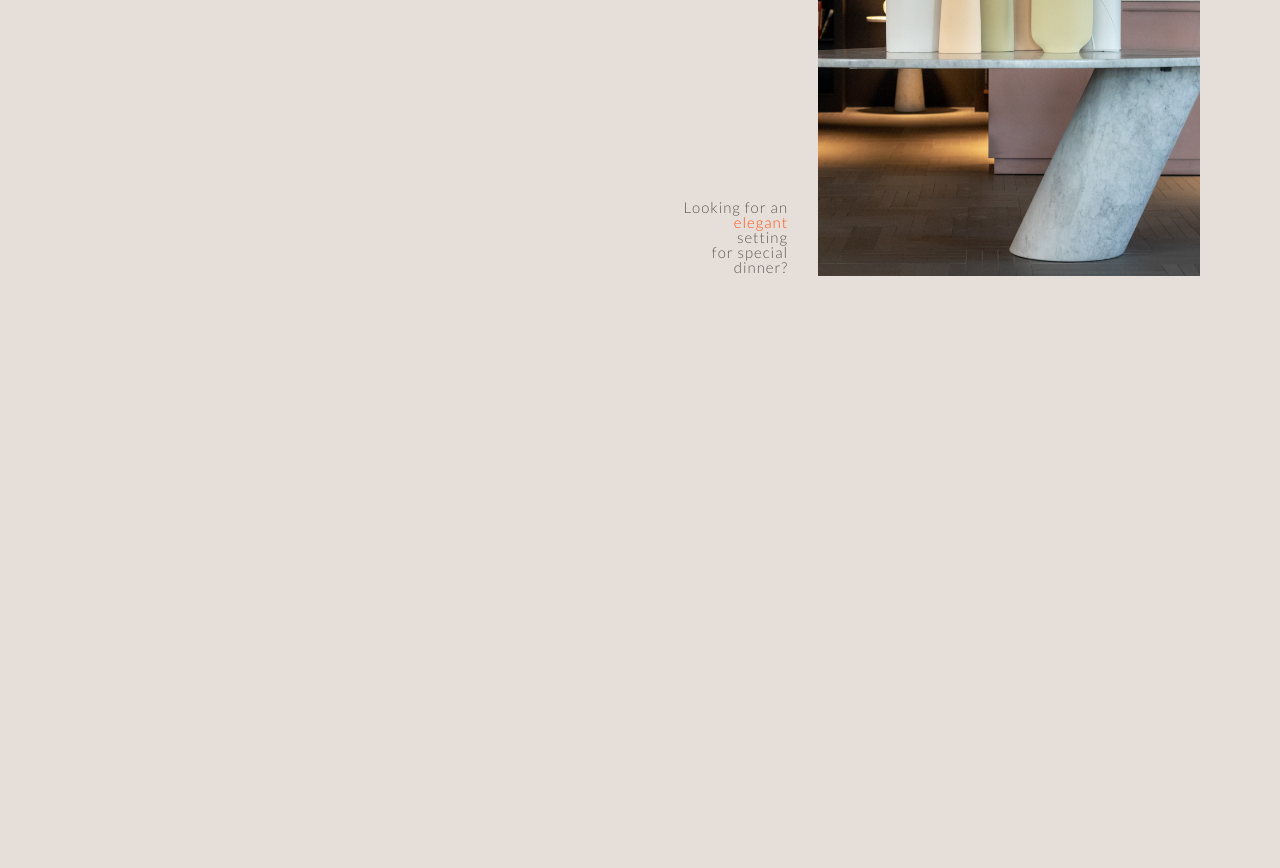
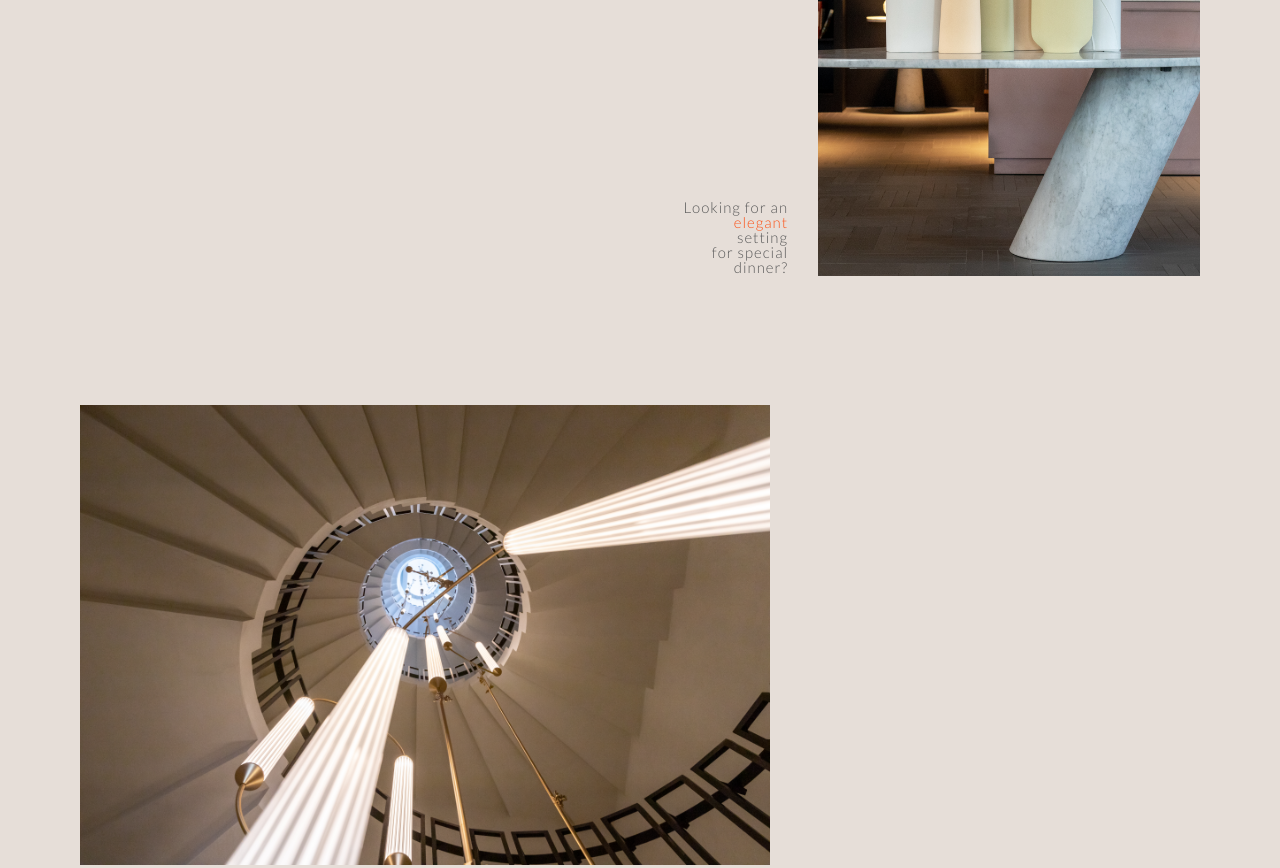
Before and after one commit to Maka-G/2-Final-Project-UniLab, a plain HTML site: page index.html in a window 1280 px wide. Shown: the part 1837-2705 px from the top of the page. Before the commit the page ends 2113 px from the top, so only its background shows below. Drawn offline with Linux system fonts and the light colour scheme.

Commit message:
add section 4

```diff
--- a/css/style.css
+++ b/css/style.css
@@ -47,7 +47,7 @@ li a{
 	width: 60%;
 	transition: width .3s;
 }
-/*Section1*/
+/*Section 1 */
 .scroll{
 	position: fixed;
 	left: 80px;
@@ -85,7 +85,7 @@ span{
 	text-align: right;
 }
 
-/* section 2*/
+/* section 2 */
 .texture1{
 	float: left;
 	margin-left: 80px;
@@ -119,7 +119,7 @@ span{
 	text-align: right;
 }
 
-/*section3 */
+/*section 3 */
 .d-s3{
 	margin-top: 1450px;
 }
@@ -160,3 +160,12 @@ span{
 	display: inline-block;
 	text-align: right;
 }
+
+/*section 4 */
+.img6{
+	float: left;
+	margin-top: 130px;
+	margin-left: 80px;
+}
+
+/*section 5 */
--- a/index.html
+++ b/index.html
@@ -29,6 +29,7 @@
 				</nav>
 			</div>
 	</header>
+
 	<section>
 			<div class="scroll">
 			<img class="up" src="img/up.svg" alt="arrow up">
@@ -47,6 +48,7 @@
 			</div>
 		</div>
 	</section>
+
 	<section>
 		<div class="section2">
 			<div class="texture1">
@@ -74,6 +76,7 @@
 			</div>
 		</div>
 	</section>
+
 	<section>
 		<div class="section3">
 			<div class="d-s3">
@@ -91,9 +94,13 @@
 					<P>for special</P>
 					<P>dinner?</P>
 				</div>
+			</div>
+		</div>
+	</section>
 
-
-			</div>
+	<section>
+		<div class="img6">
+			<img src="img/img6.png" alt="Monograph">
 		</div>
 	</section>
 
```
Also changed, not shown: img/img6.png (added).
